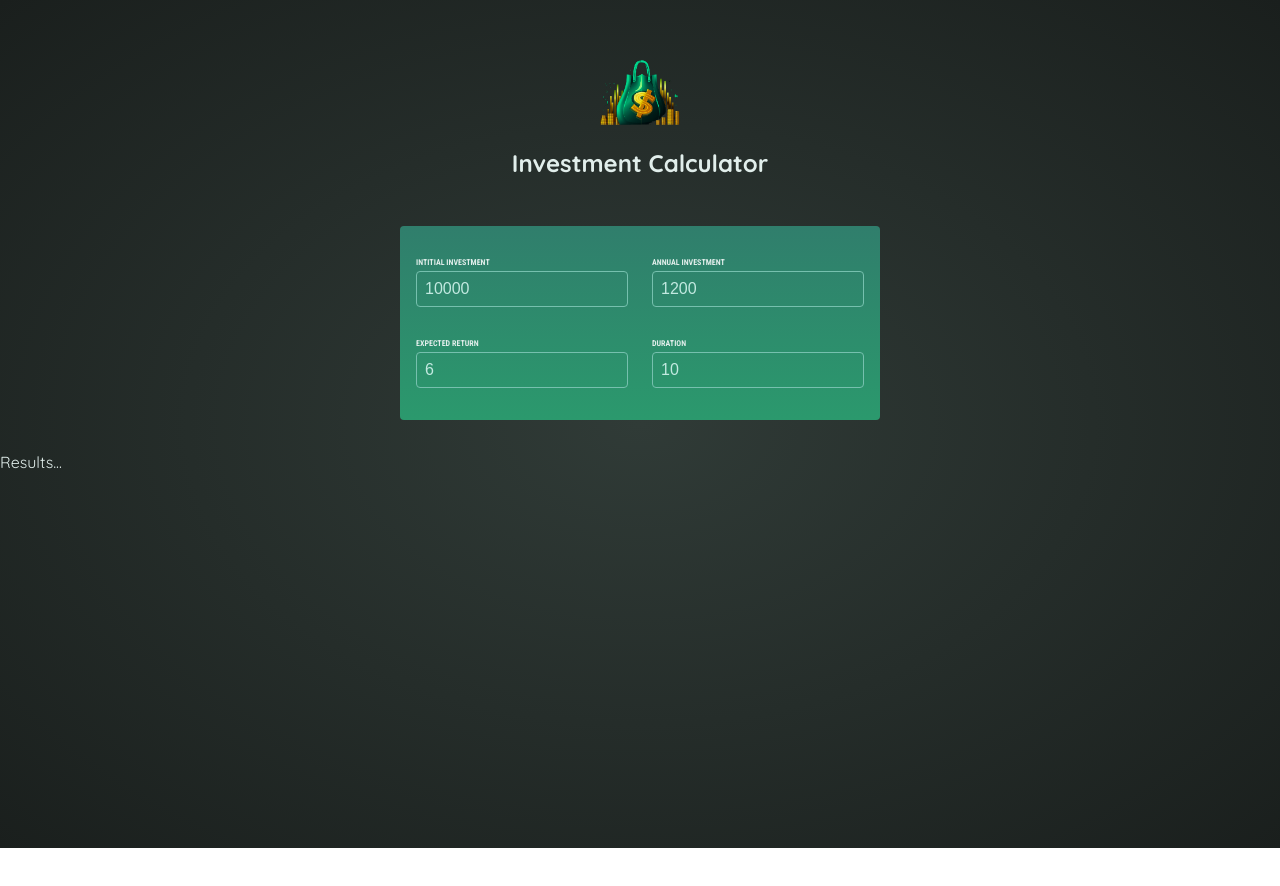
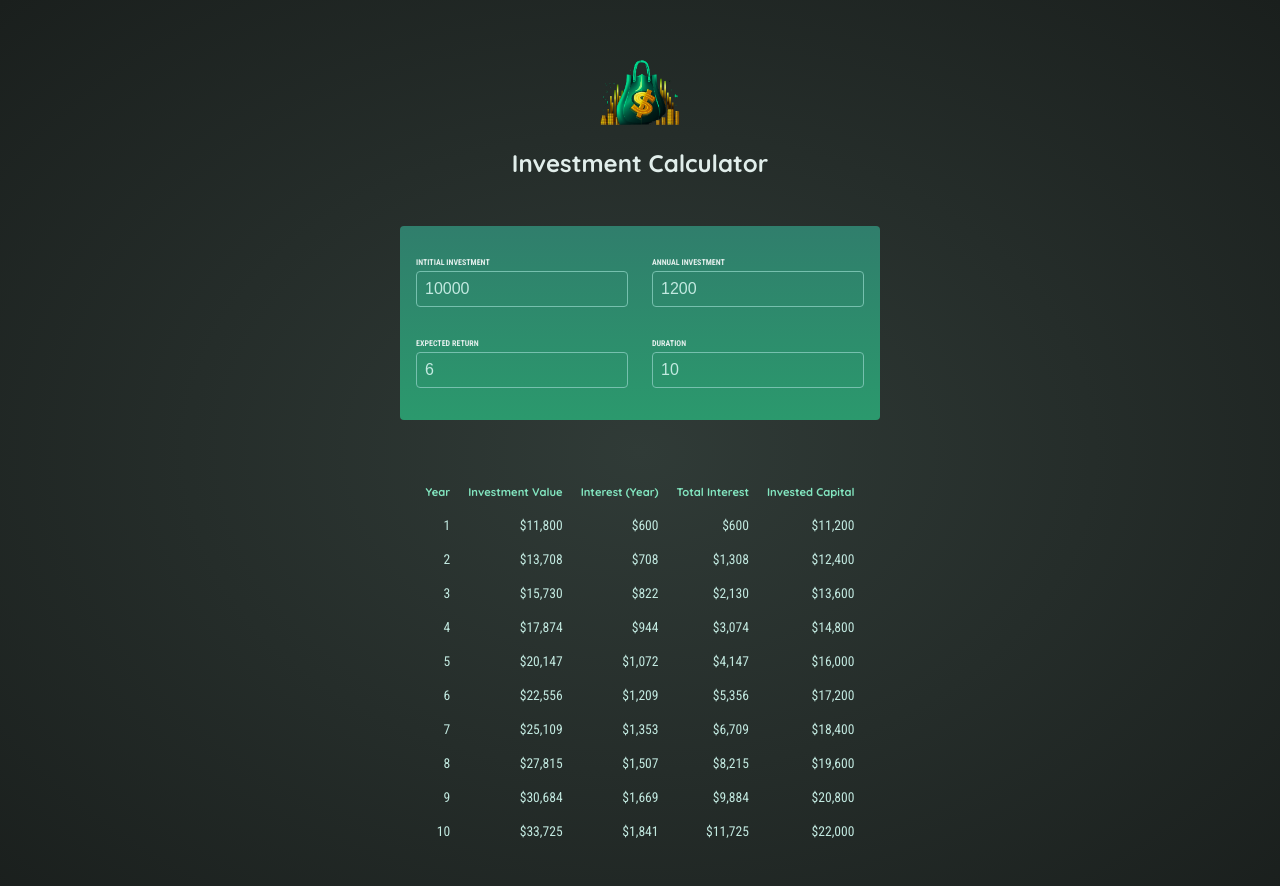
Before and after one commit to karanbabu2110/investment, a React (Vite) app: page / in a window 1280 px wide. Shown: the top 886 px of the page. Before the commit the page ends 848 px from the top, so only its background shows below. Built offline with nearby package versions, Linux system fonts and the light colour scheme.

Commit message:
Outputting Results in a List & Deriving More Values

```diff
--- a/src/components/Results.jsx
+++ b/src/components/Results.jsx
@@ -1,6 +1,40 @@
-import {calculateInvestmentResults} from '../util/investment.js';
+import { calculateInvestmentResults, formatter } from "../util/investment.js";
 
-export default function Results({userInput}) {
-    const result = calculateInvestmentResults(userInput);
-    return <p>Results...</p>
+export default function Results({ userInput }) {
+  const resultData = calculateInvestmentResults(userInput);
+  const initialInvestment =
+    resultData[0].valueEndOfYear -
+    resultData[0].interest -
+    resultData[0].annualInvestment;
+  return (
+    <table id="result">
+      <thead>
+        <tr>
+          <th>Year</th>
+          <th>Investment Value</th>
+          <th>Interest (Year)</th>
+          <th>Total Interest</th>
+          <th>Invested Capital</th>
+        </tr>
+      </thead>
+      <tbody>
+        {resultData.map((yearData) => {
+          const totalInterest =
+            yearData.valueEndOfYear -
+            yearData.annualInvestment * yearData.year -
+            initialInvestment;
+            const totalAmountInvested = yearData.valueEndOfYear - totalInterest;
+          return (
+            <tr key={yearData.year}>
+              <td>{yearData.year}</td>
+              <td>{formatter.format(yearData.valueEndOfYear)}</td>
+              <td>{formatter.format(yearData.interest)}</td>
+              <td>{formatter.format(totalInterest)}</td>
+              <td>{formatter.format(totalAmountInvested)}</td>
+            </tr>
+          );
+        })}
+      </tbody>
+    </table>
+  );
 }
```
